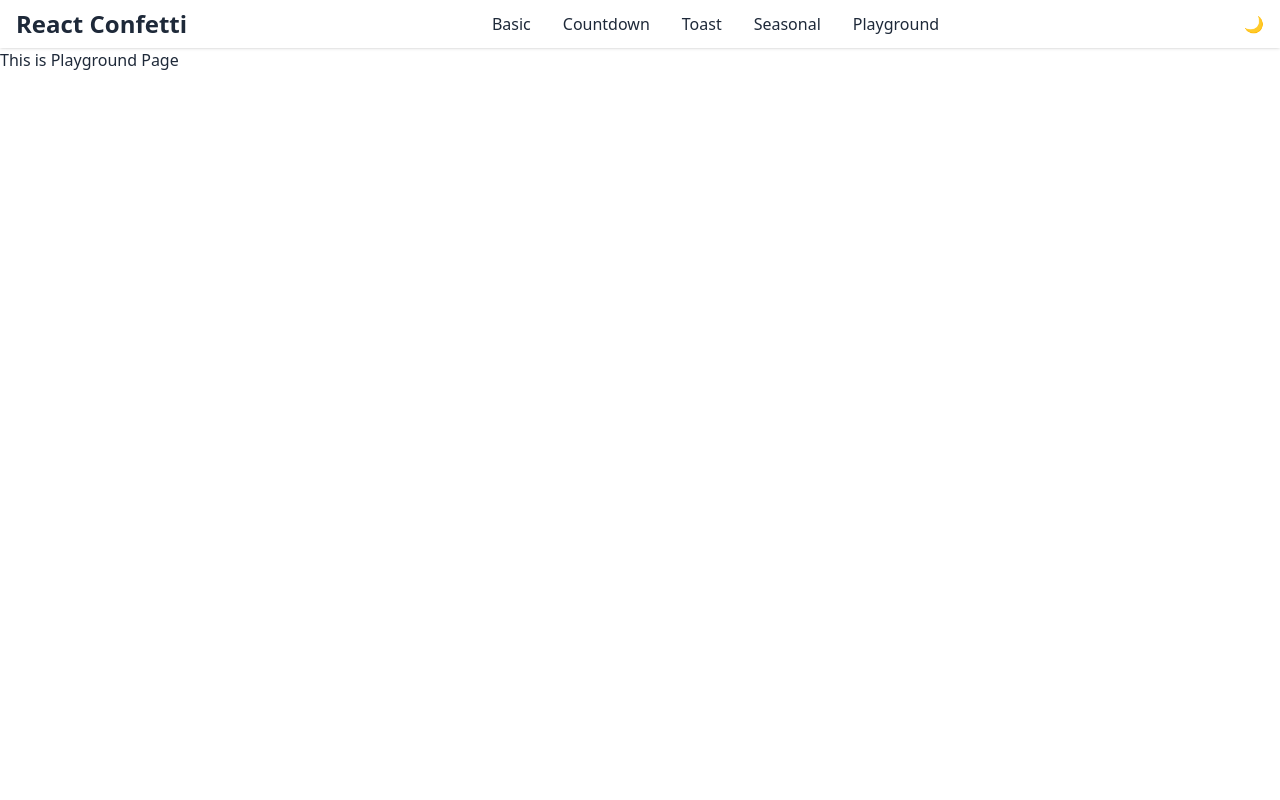
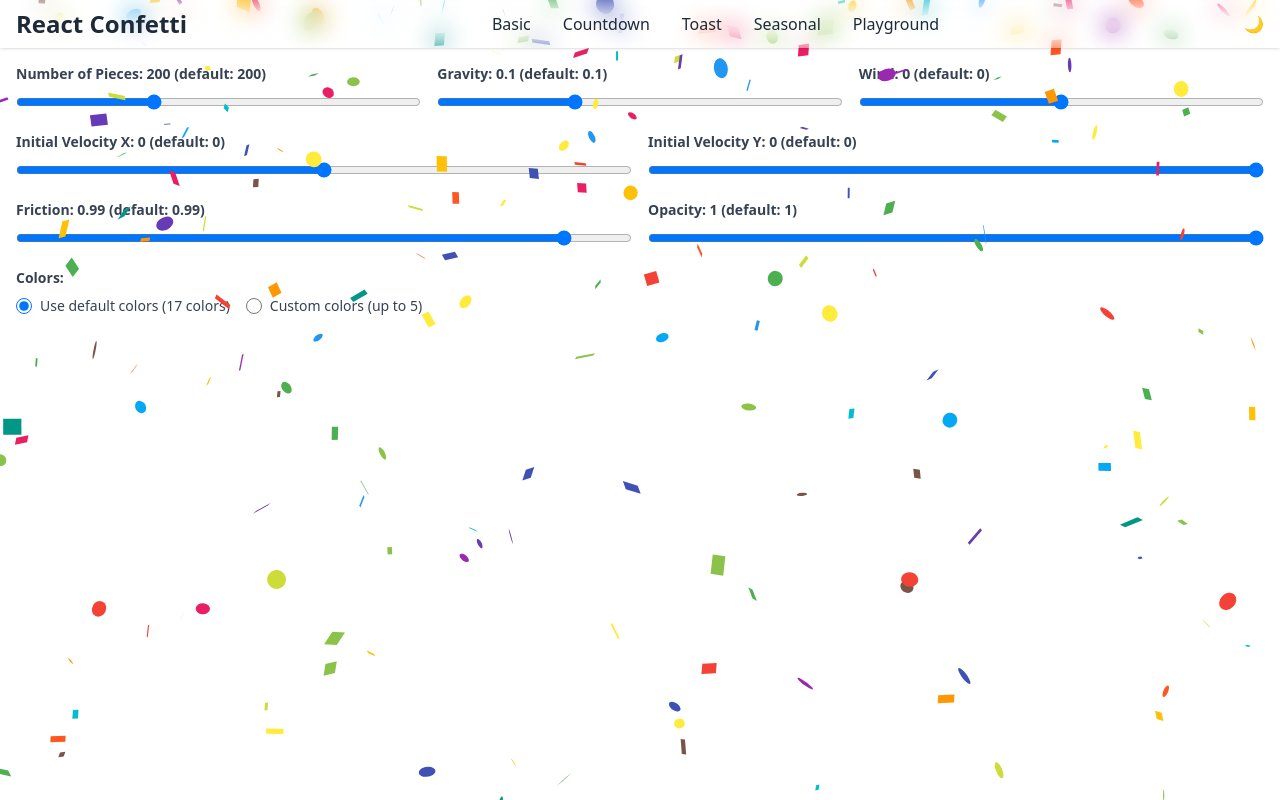
Before and after one commit to kkoisland/react-confetti-app, a React (Vite) app: page /playground in a window 1280 px wide. Built offline with nearby package versions, Linux system fonts and the light colour scheme.

Commit message:
feat: implement Playground page with interactive parameter controls

```diff
--- a/src/pages/PlaygroundPage.tsx
+++ b/src/pages/PlaygroundPage.tsx
@@ -1,5 +1,302 @@
+import { useState } from "react";
+import Confetti from "react-confetti";
+import { themes } from "./SeasonalPage";
+
+const DEFAULT_VALUES = {
+	numberOfPieces: 200,
+	gravity: 0.1,
+	wind: 0,
+	initialVelocityX: 0,
+	initialVelocityY: 0,
+	friction: 0.99,
+	opacity: 1,
+	useCustomColors: false,
+	customColors: ["#FF0000", "#00FF00", "#0000FF", "", ""],
+};
+
 const PlaygroundPage = () => {
-	return <div>This is Playground Page</div>;
+	console.log(themes);
+	const [numberOfPieces, setNumberOfPieces] = useState(200);
+	const [gravity, setGravity] = useState(0.1);
+	const [wind, setWind] = useState(0);
+	const [initialVelocityX, setInitialVelocityX] = useState(0);
+	const [initialVelocityY, setInitialVelocityY] = useState(0);
+	const [friction, setFriction] = useState(0.99);
+	const [opacity, setOpacity] = useState(1);
+	const [useCustomColors, setUseCustomColors] = useState(false);
+	const [customColors, setCustomColors] = useState([
+		"#FF0000",
+		"#00FF00",
+		"#0000FF",
+		"",
+		"",
+	]);
+
+	const [copied, setCopied] = useState(false);
+
+	const confettiColors = useCustomColors
+		? customColors.filter((c) => c !== "")
+		: undefined; // undefined uses React Confetti's default 17 colors
+
+	return (
+		<div className="flex flex-col h-full">
+			{/* Controls */}
+			<div className="p-4 bg-white dark:bg-gray-800">
+				{/* Row 1 */}
+				<div className="flex gap-4 mb-4">
+					<div className="flex-1">
+						<label
+							htmlFor="numberOfPieces"
+							className="block text-sm font-semibold mb-2 text-gray-700 dark:text-gray-300"
+						>
+							Number of Pieces: {numberOfPieces} (default: 200)
+						</label>
+						<input
+							id="numberOfPieces"
+							type="range"
+							min="50"
+							max="500"
+							step="10"
+							value={numberOfPieces}
+							onChange={(e) => setNumberOfPieces(Number(e.target.value))}
+							className="w-full"
+						/>
+					</div>
+					<div className="flex-1">
+						<label
+							htmlFor="gravity"
+							className="block text-sm font-semibold mb-2 text-gray-700 dark:text-gray-300"
+						>
+							Gravity: {gravity} (default: 0.1)
+						</label>
+						<input
+							id="gravity"
+							type="range"
+							min="0"
+							max="0.3"
+							step="0.01"
+							value={gravity}
+							className="w-full"
+							onChange={(e) => setGravity(Number(e.target.value))}
+						/>
+					</div>
+					<div className="flex-1">
+						<label
+							htmlFor="wind"
+							className="block text-sm font-semibold mb-2 text-gray-700 dark:text-gray-300"
+						>
+							Wind: {wind} (default: 0)
+						</label>
+						<input
+							id="wind"
+							type="range"
+							min="-0.1"
+							max="0.1"
+							step="0.01"
+							value={wind}
+							className="w-full"
+							onChange={(e) => setWind(Number(e.target.value))}
+						/>
+					</div>
+				</div>
+				{/* Row 2 */}
+				<div className="flex gap-4 mb-4">
+					<div className="flex-1">
+						<label
+							htmlFor="initialVelocityX"
+							className="block text-sm font-semibold mb-2 text-gray-700 dark:text-gray-300"
+						>
+							Initial Velocity X: {initialVelocityX} (default: 0)
+						</label>
+						<input
+							id="initialVelocityX"
+							type="range"
+							min="-10"
+							max="10"
+							step="1"
+							value={initialVelocityX}
+							onChange={(e) => setInitialVelocityX(Number(e.target.value))}
+							className="w-full"
+						/>
+					</div>
+
+					<div className="flex-1">
+						<label
+							htmlFor="initialVelocityY"
+							className="block text-sm font-semibold mb-2 text-gray-700 dark:text-gray-300"
+						>
+							Initial Velocity Y: {initialVelocityY} (default: 0)
+						</label>
+						<input
+							id="initialVelocityY"
+							type="range"
+							min="-20"
+							max="0"
+							step="1"
+							value={initialVelocityY}
+							onChange={(e) => setInitialVelocityY(Number(e.target.value))}
+							className="w-full"
+						/>
+					</div>
+				</div>
+
+				{/* Row 3 */}
+				<div className="flex gap-4 mb-4">
+					<div className="flex-1">
+						<label
+							htmlFor="friction"
+							className="block text-sm font-semibold mb-2 text-gray-700 dark:text-gray-300"
+						>
+							Friction: {friction} (default: 0.99)
+						</label>
+						<input
+							id="friction"
+							type="range"
+							min="0.9"
+							max="1.0"
+							step="0.01"
+							value={friction}
+							onChange={(e) => setFriction(Number(e.target.value))}
+							className="w-full"
+						/>
+					</div>
+
+					<div className="flex-1">
+						<label
+							htmlFor="opacity"
+							className="block text-sm font-semibold mb-2 text-gray-700 dark:text-gray-300"
+						>
+							Opacity: {opacity} (default: 1)
+						</label>
+						<input
+							id="opacity"
+							type="range"
+							min="0"
+							max="1"
+							step="0.1"
+							value={opacity}
+							onChange={(e) => setOpacity(Number(e.target.value))}
+							className="w-full"
+						/>
+					</div>
+				</div>
+				{/* Row 4 */}
+				<div className="mb-4">
+					<div className="mb-3">
+						<label
+							className="block text-sm font-semibold mb-2 text-gray-700 dark:text-gray-300"
+							htmlFor={useCustomColors ? "customColors" : "defaultColors"}
+						>
+							Colors:
+						</label>
+						<div className="flex gap-4">
+							<div className="flex items-center">
+								<input
+									id="defaultColors"
+									type="radio"
+									name="colorMode"
+									checked={!useCustomColors}
+									onChange={() => setUseCustomColors(false)}
+									className="w-4 h-4 mr-2"
+								/>
+								<label
+									htmlFor="defaultColors"
+									className="text-sm text-gray-700 dark:text-gray-300"
+								>
+									Use default colors (17 colors)
+								</label>
+							</div>
+
+							<div className="flex items-center">
+								<input
+									id="customColors"
+									type="radio"
+									name="colorMode"
+									checked={useCustomColors}
+									onChange={() => setUseCustomColors(true)}
+									className="w-4 h-4 mr-2"
+								/>
+								<label
+									htmlFor="customColors"
+									className="text-sm text-gray-700 dark:text-gray-300"
+								>
+									Custom colors (up to 5)
+								</label>
+							</div>
+						</div>
+					</div>
+
+					{useCustomColors && (
+						<div className="flex flex-col gap-2">
+							<div className="flex gap-2 items-center">
+								{customColors.map((color, index) => (
+									<div
+										key={`${index}-${color}`}
+										className="flex flex-col gap-1"
+									>
+										<input
+											type="color"
+											value={color || "#000000"}
+											onChange={(e) => {
+												const newColors = [...customColors];
+												newColors[index] = e.target.value;
+												setCustomColors(newColors);
+											}}
+											className="w-12 h-10 border border-gray-300 rounded cursor-pointer"
+										/>
+										<input
+											type="text"
+											value={color}
+											placeholder="#000000"
+											onChange={(e) => {
+												const newColors = [...customColors];
+												let value = e.target.value;
+												if (value && !value?.startsWith("#")) {
+													value = `#${value}`;
+												}
+												newColors[index] = value;
+												setCustomColors(newColors);
+											}}
+											className="w-20 px-1 py-1 text-xs border border-gray-300 rounded dark:bg-gray-700 dark:text-gray-200"
+										/>
+									</div>
+								))}
+								<button
+									type="button"
+									onClick={() => {
+										setCustomColors(["#FF0000", "#00FF00", "#0000FF", "", ""]);
+										setUseCustomColors(false);
+									}}
+									className="px-4 py-2 bg-gray-200 dark:bg-gray-700 text-gray-800 dark:text-gray-200 rounded font-semibold hover:bg-gray-300 dark:hover:bg-gray-600 transition-all"
+								>
+									Reset Colors
+								</button>
+							</div>
+						</div>
+					)}
+				</div>
+				{/* Preset buttons (5 themes) */}
+				{/* Reset All button */}
+			</div>
+
+			{/* Confetti (fullscreen) */}
+			<Confetti
+				numberOfPieces={numberOfPieces}
+				gravity={gravity}
+				wind={wind}
+				initialVelocityX={initialVelocityX}
+				initialVelocityY={initialVelocityY}
+				friction={friction}
+				opacity={opacity}
+				colors={confettiColors}
+			/>
+
+			{/* Bottom: Code snippet */}
+			<div className="fixed bottom-4 left-1/2 -translate-x-1/2">
+				{/* Code and Copy button */}
+			</div>
+		</div>
+	);
 };
 
 export default PlaygroundPage;
--- a/src/pages/SeasonalPage.tsx
+++ b/src/pages/SeasonalPage.tsx
@@ -3,7 +3,7 @@ import Confetti from "react-confetti";
 
 const THEME_SWITCH_DELAY = 100;
 
-const themes = [
+export const themes = [
 	{
 		id: "sakura",
 		name: "Sakura",
```
Also changed, not shown: 2 other files (tests, documents, lock files or other folders).
